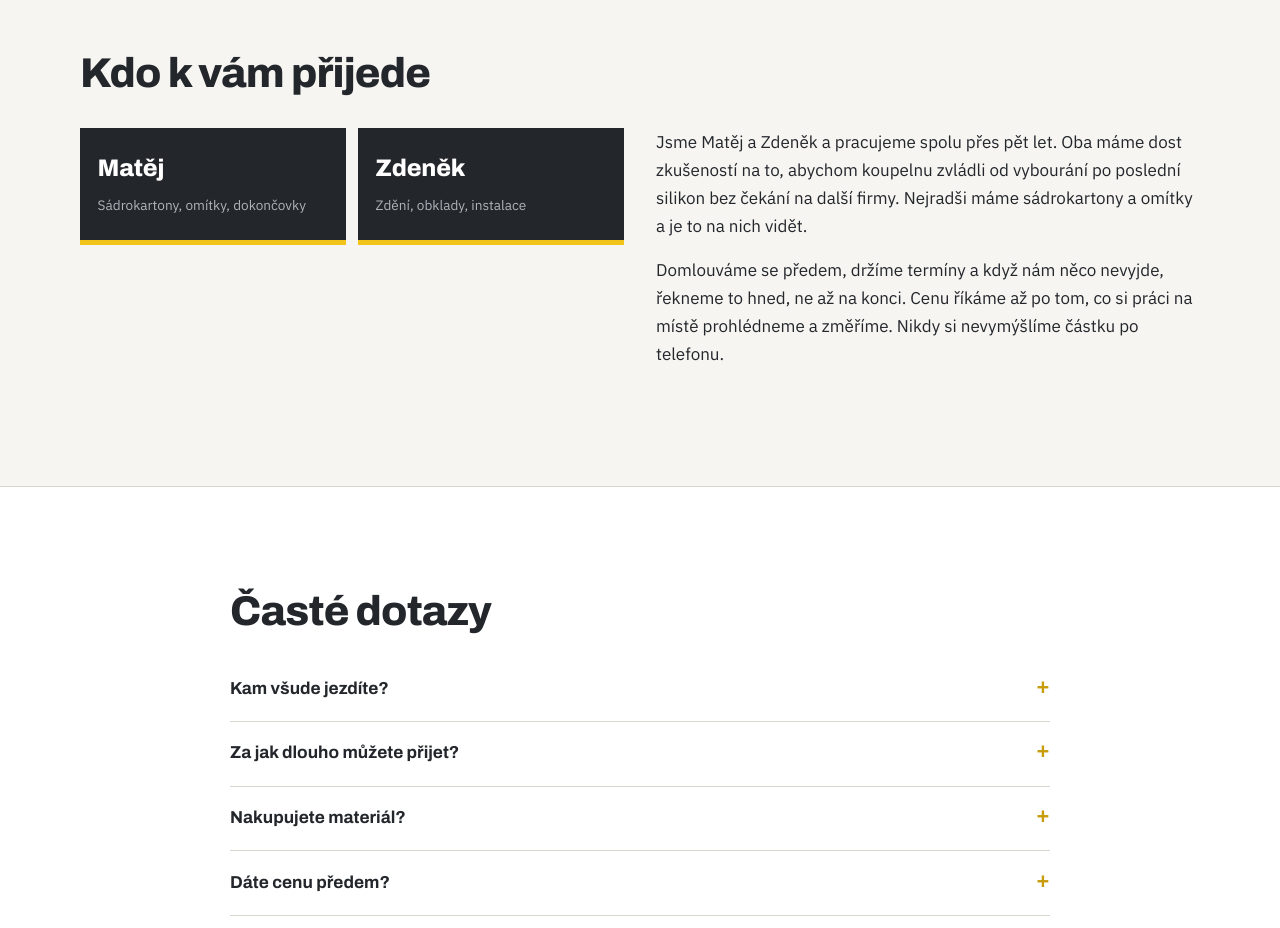
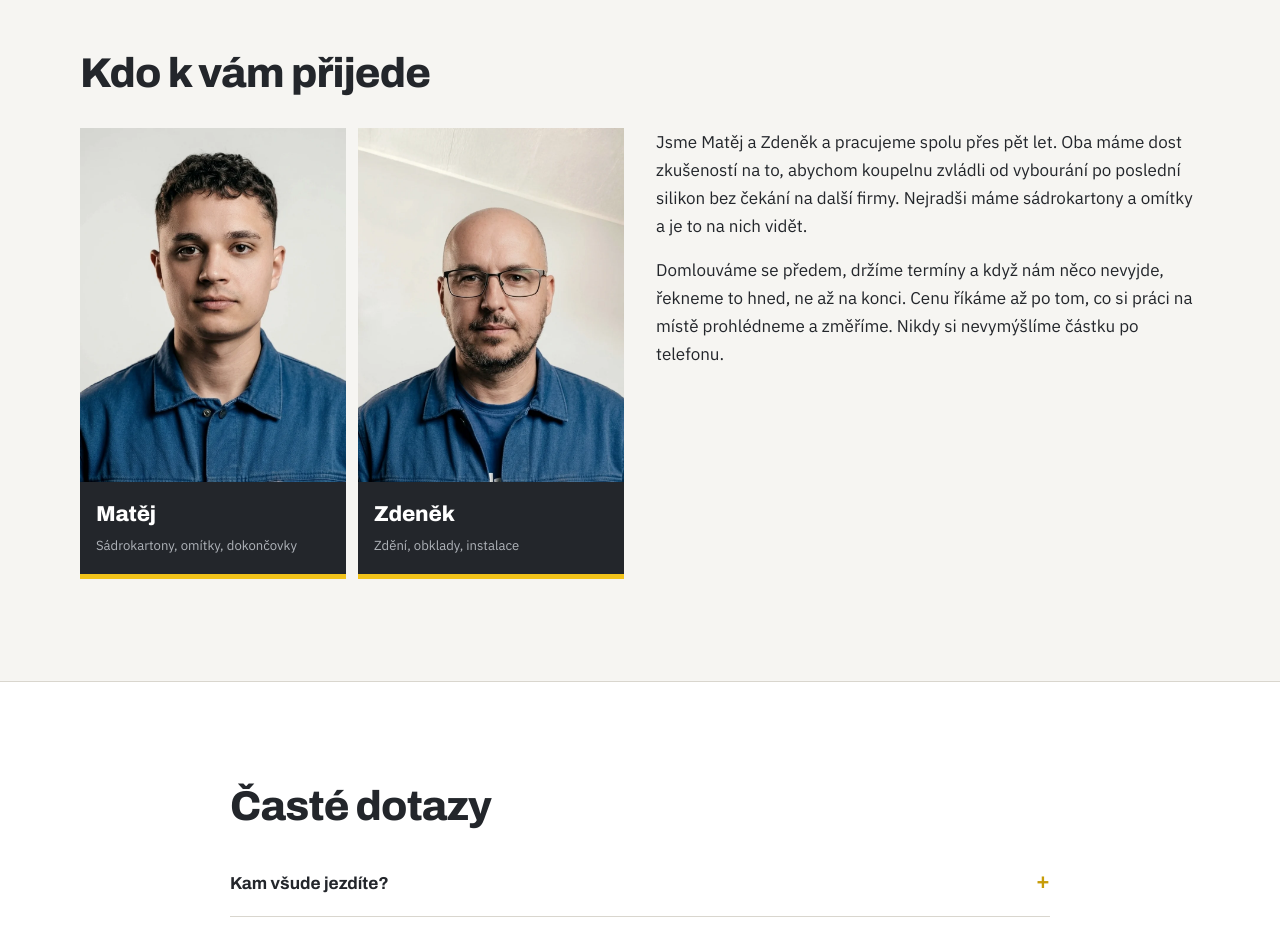
Before and after one commit to Rega85/MZ-stavebn-pr-ce, a plain HTML site: page index.html in a window 1280 px wide. Shown: the part 4460-5388 px from the top of the page. Drawn offline with Linux system fonts and the light colour scheme.

Commit message:
portrety Matěje a Zdeňka do sekce Kdo k vám přijede
Co-Authored-By: Claude Sonnet 5 <noreply@anthropic.com>

```diff
--- a/index.html
+++ b/index.html
@@ -184,9 +184,11 @@ section{padding:clamp(3.5rem,8vw,6.5rem) 0}
 .crew{display:grid;gap:2rem;align-items:start}
 @media(min-width:820px){.crew{grid-template-columns:1fr 1fr}}
 .portraits{display:grid;grid-template-columns:1fr 1fr;gap:.75rem}
-.portrait{background:var(--graphite);color:var(--paper);padding:1.3rem 1.1rem 1.5rem;border-bottom:5px solid var(--rule)}
-.portrait b{display:block;font-family:"Archivo";font-weight:800;font-size:1.5rem;color:var(--white);letter-spacing:-.01em}
-.portrait span{display:block;font-size:.85rem;color:#AFB3B9;margin-top:.35rem}
+.portrait{background:var(--graphite);color:var(--paper);border-bottom:5px solid var(--rule);overflow:hidden}
+.portrait img{display:block;width:100%;aspect-ratio:3/4;object-fit:cover}
+.portrait .jm{padding:.9rem 1rem 1.2rem}
+.portrait b{display:block;font-family:"Archivo";font-weight:800;font-size:1.35rem;color:var(--white);letter-spacing:-.01em}
+.portrait span{display:block;font-size:.82rem;color:#AFB3B9;margin-top:.3rem;line-height:1.35}
 
 /* --- faq --- */
 details{border-bottom:1px solid var(--line);padding:1.1rem 0}
@@ -406,8 +408,8 @@ footer .credit a:hover{color:var(--rule);border-bottom-color:var(--rule)}
     <h2>Kdo k vám přijede</h2>
     <div class="crew" style="margin-top:2rem">
       <div class="portraits">
-        <div class="portrait"><b>Matěj</b><span>Sádrokartony, omítky, dokončovky</span></div>
-        <div class="portrait"><b>Zdeněk</b><span>Zdění, obklady, instalace</span></div>
+        <div class="portrait"><img src="img/matej.webp" alt="Matěj, řemeslník z MZ Veškeré stavební práce" loading="lazy"><div class="jm"><b>Matěj</b><span>Sádrokartony, omítky, dokončovky</span></div></div>
+        <div class="portrait"><img src="img/zdenek.webp" alt="Zdeněk, řemeslník z MZ Veškeré stavební práce" loading="lazy"><div class="jm"><b>Zdeněk</b><span>Zdění, obklady, instalace</span></div></div>
       </div>
       <div>
         <p>Jsme Matěj a Zdeněk a pracujeme spolu přes pět let. Oba máme dost zkušeností na to, abychom koupelnu zvládli od vybourání po poslední silikon bez čekání na další firmy. Nejradši máme sádrokartony a omítky a je to na nich vidět.</p>
```
Also changed, not shown: img/matej.webp (added), img/zdenek.webp (added).
